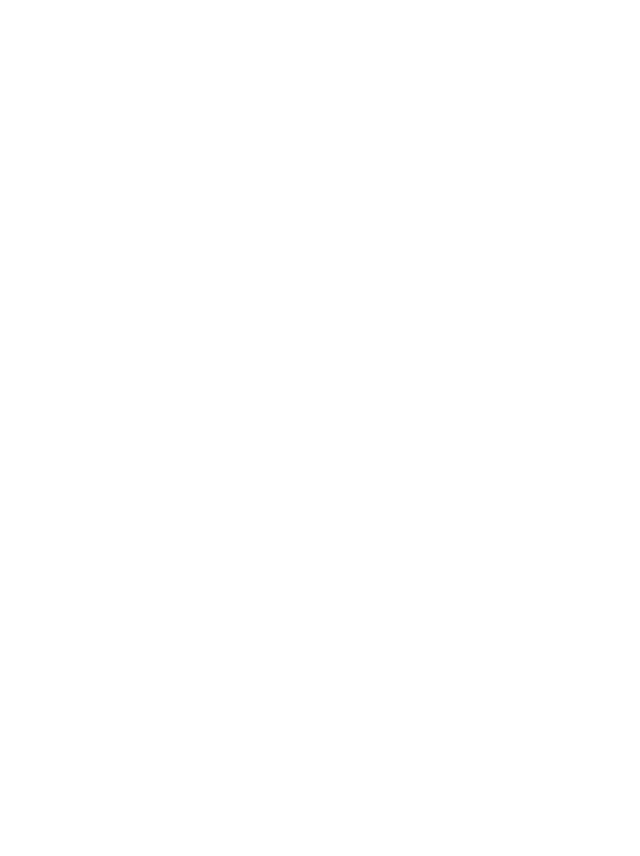
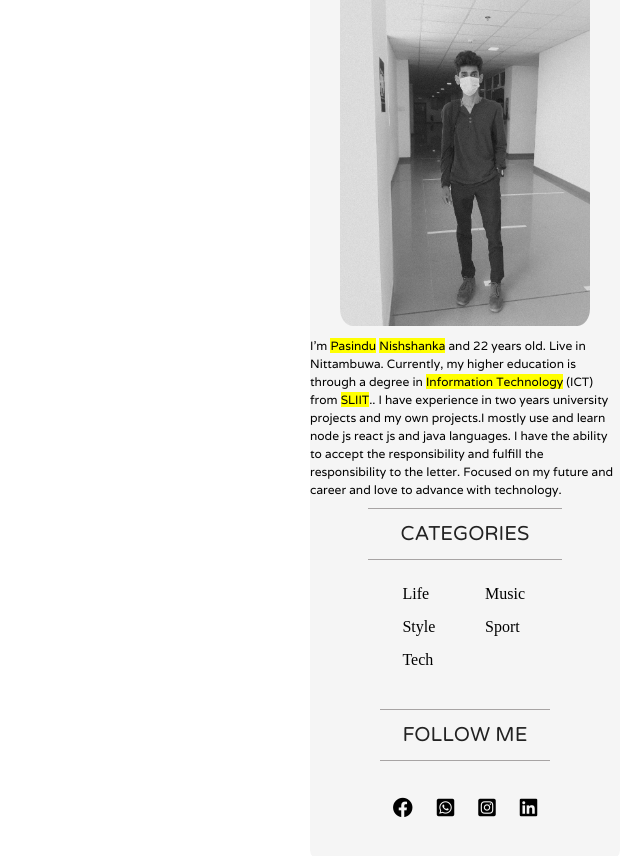
Before and after one commit to Pasindu-N-01/Blog, a React (Create React App) app in the folder blog/: page / in a window 1280 px wide. Shown: the part 910-1766 px from the top of the page, without its empty margins (640-1280 px from the left). Before the commit the page ends 812 px from the top, so only its background shows below. Built offline with nearby package versions, Linux system fonts and the light colour scheme.

Commit message:
last update

```diff
--- a/blog/package.json
+++ b/blog/package.json
@@ -8,6 +8,7 @@
     "@testing-library/user-event": "^13.5.0",
     "react": "^18.2.0",
     "react-dom": "^18.2.0",
+    "react-highlight-words": "^0.18.0",
     "react-scripts": "5.0.1",
     "web-vitals": "^2.1.4"
   },
--- a/blog/src/TopBar/TopBar.jsx
+++ b/blog/src/TopBar/TopBar.jsx
@@ -6,7 +6,8 @@
 export default function TopBar() {
   return (
     <div className='top'>
-      <div className="topLeft"><i className="topIcons fa-brands fa-facebook"></i>
+      <div className="topLeft">
+      <i className="topIcons fa-brands fa-facebook"></i>
       <i className="topIcons fa-brands fa-square-whatsapp"></i>
       <i className="topIcons fa-brands fa-square-instagram"></i>
       <i className="topIcons fa-brands fa-linkedin"></i>
--- /dev/null
+++ b/blog/src/post/Post.jsx
@@ -0,0 +1,12 @@
+import React from 'react'
+import "./Post.css"
+
+export default function () {
+  return (
+    <div className='post'>
+
+        <img src="" alt="" />
+
+    </div>
+  )
+}
--- a/blog/src/posts/Posts.jsx
+++ b/blog/src/posts/Posts.jsx
@@ -1,10 +1,16 @@
 import React from 'react'
 import "./Posts.css"
+import Post from '../post/Post'
 
 export default function Posts() {
   return (
     <div className='posts'>
-        Posts
+        <Post />
+        <Post />
+        <Post />
+        <Post />
+        <Post />
+        <Post />
     </div>
   )
 }
--- a/blog/src/sidebar/SideBar.css
+++ b/blog/src/sidebar/SideBar.css
@@ -1,3 +1,74 @@
 .sidebar{
     flex: 3;
+    margin: 20px;
+    padding-bottom: 30px;
+    background-color: whitesmoke ;
+    border-radius: 10px;
+    display: flex;
+    flex-direction: column;
+    align-items: center;
+
 }
+
+.sidebarImg{
+    width: 250px;
+    height: 350px;
+    border-radius: 5% ;
+    object-fit: cover;
+    margin-bottom: 10px;
+}
+
+.sideBarItems{
+    display: flex;
+    flex-direction: column;
+    align-items: center;
+}
+
+.sideBarTitles{
+    margin: 10px;
+    padding: 15px;
+    width: 80%;
+    border-top: 1px solid #a7a4a4;
+    border-bottom: 1px solid #a7a4a4;
+    font-family: 'Varela Round', sans-serif;
+    font-size: 20px;
+    color: #222;
+    line-height: 20px;
+    text-align: center;
+}
+
+.para{
+    text-align: center;
+    font-size: 12px;
+    font-weight: 300;
+    font-family: 'Varela', sans-serif;
+
+}
+
+.sideBarLists{
+    list-style: none;
+    margin-bottom: 30px;
+}
+
+.sideBarListsItems{
+
+    display: inline-block;
+    width: 50%;
+    margin-top: 15px;
+    cursor: pointer;
+
+}
+
+.sideBarSocial{
+    margin-top: 15px;
+    width: 250px;
+    display: flex;
+    align-items: center;
+    justify-content: center;
+}
+
+.sideIcons{
+    font-size: 20px;
+    margin: 12px;
+    cursor: pointer;
+}
--- a/blog/src/sidebar/SideBar.jsx
+++ b/blog/src/sidebar/SideBar.jsx
@@ -1,12 +1,49 @@
 import React from 'react'
 import "./SideBar.css"
+import p5 from "../Images/p5.jpg"
+
+import Highlighter from "react-highlight-words";
 
 export default function SideBar() {
   return (
     <div className='sidebar'>
+        <div className='sideBarItems'>
+            <span class="sideBarTitles">ABOUT ME</span>
+            <img className='sidebarImg' src={p5} alt="" />
+            <div className="aboutPara">
+            <Highlighter className='para'
+                highlightClassName="YourHighlightClass"
+                searchWords={["Pasindu", "Nishshanka", "21" , "SLIIT" , "Information Technology"]}
+                autoEscape={true}
+                textToHighlight="I'm Pasindu Nishshanka and 22 years old. Live in Nittambuwa.
+                Currently, my higher education is through a degree in Information Technology (ICT) from SLIIT..
+                I have experience in two years university projects and my own projects.I mostly use and learn node js react js and java languages.
+                I have the ability to accept the responsibility and fulfill the responsibility to the letter.
+                Focused on my future and career and love to advance with technology."/>
+            </div>
+
+        </div>
+
         <div className="sideBarItems">
-            <span class="sideBarTitles">About Me</span>
-            <img src="" alt="" />
+            <span class="sideBarTitles"> CATEGORIES </span>
+            <ul className='sideBarLists'>
+                <li className="sideBarListsItems">Life</li>
+                <li className="sideBarListsItems">Music</li>
+                <li className="sideBarListsItems">Style</li>
+                <li className="sideBarListsItems">Sport</li>
+                <li className="sideBarListsItems">Tech</li>
+            </ul>
+        </div>
+
+        <div className="sideBarItems">
+            <span class="sideBarTitles"> FOLLOW ME </span>
+        </div>
+
+        <div className="sideBarSocial">
+            <i className="sideIcons fa-brands fa-facebook"></i>
+            <i className="sideIcons fa-brands fa-square-whatsapp"></i>
+            <i className="sideIcons fa-brands fa-square-instagram"></i>
+            <i className="sideIcons fa-brands fa-linkedin"></i>
         </div>
 
     </div>
```
Also changed, not shown: blog/src/post/Post.css (added), 1 other file (tests, documents, lock files or other folders).
